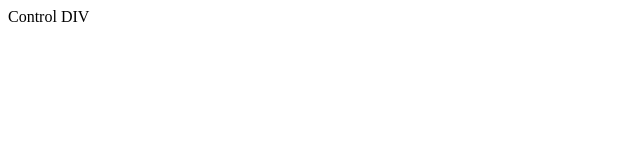
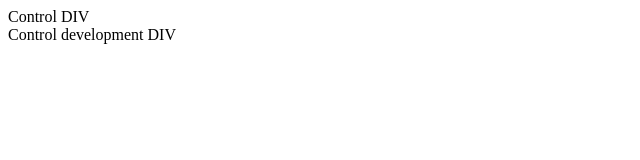
Before and after one commit to tregulovailmira/Lesson6, a plain HTML site: page index.html in a window 1280 px wide. Shown: the whole page, without its empty margins (0-640 px from the left). Drawn offline with Linux system fonts and the light colour scheme.

Commit message:
create control development div

```diff
--- a/index.html
+++ b/index.html
@@ -8,5 +8,9 @@
     <div>
         Control DIV
     </div>
+
+    <div>
+        Control development DIV
+    </div>
 </body>
 </html>
```
